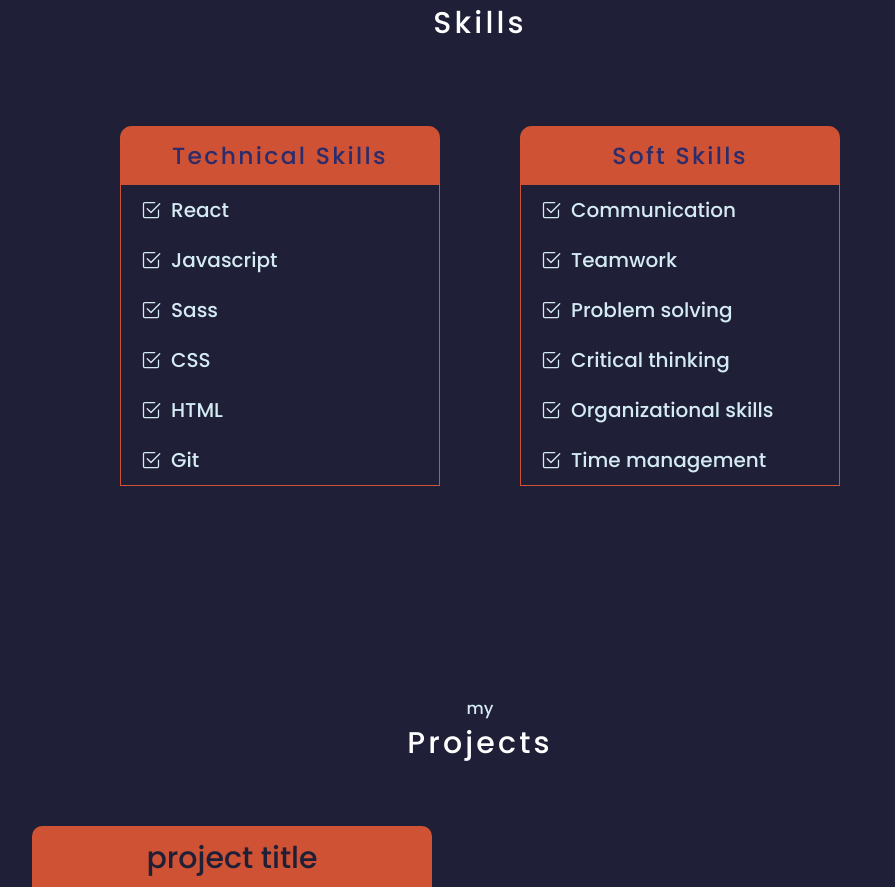
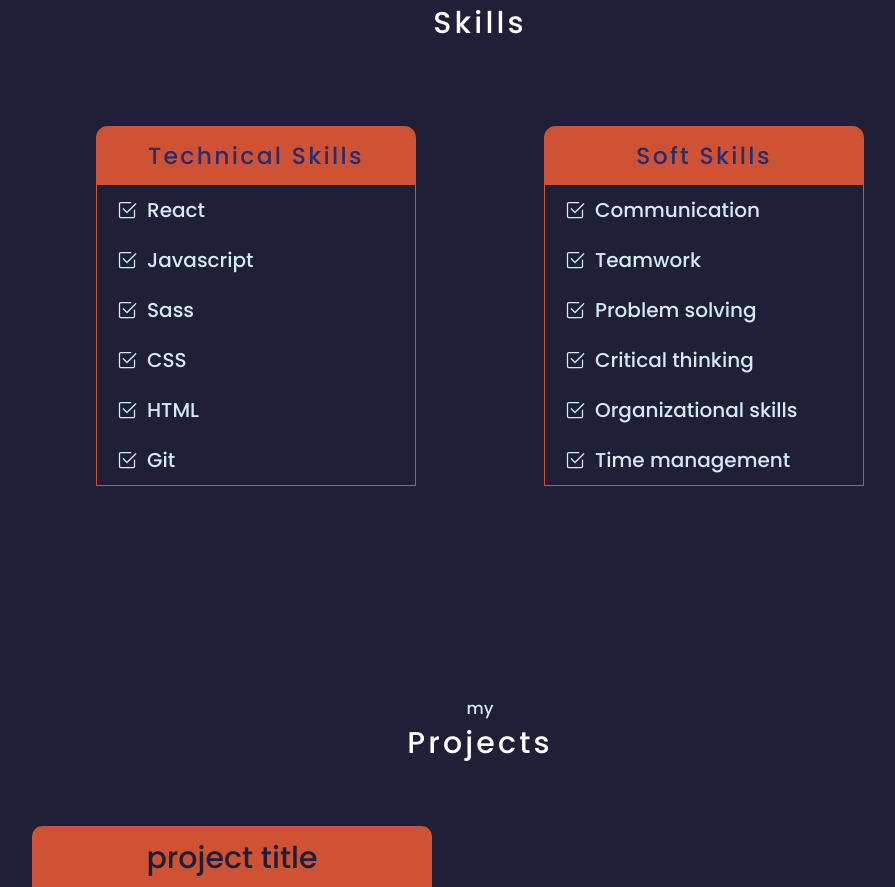
Before and after one commit to wmaKRET/my-page, a React (Create React App) app: page / in a window 1280 px wide. Shown: the part 1700-2587 px from the top of the page, without its empty margins (160-1055 px from the left). Built offline with nearby package versions, Linux system fonts and the light colour scheme.

Commit message:
responsive design fix

```diff
--- a/src/scss/components/_skills.scss
+++ b/src/scss/components/_skills.scss
@@ -8,7 +8,7 @@
 
     &__container {
         width: 16em;
-        margin: 1em 2em;
+        margin: 1em auto;
         display: flex;
         flex-direction: column;
         align-items: left;
```
